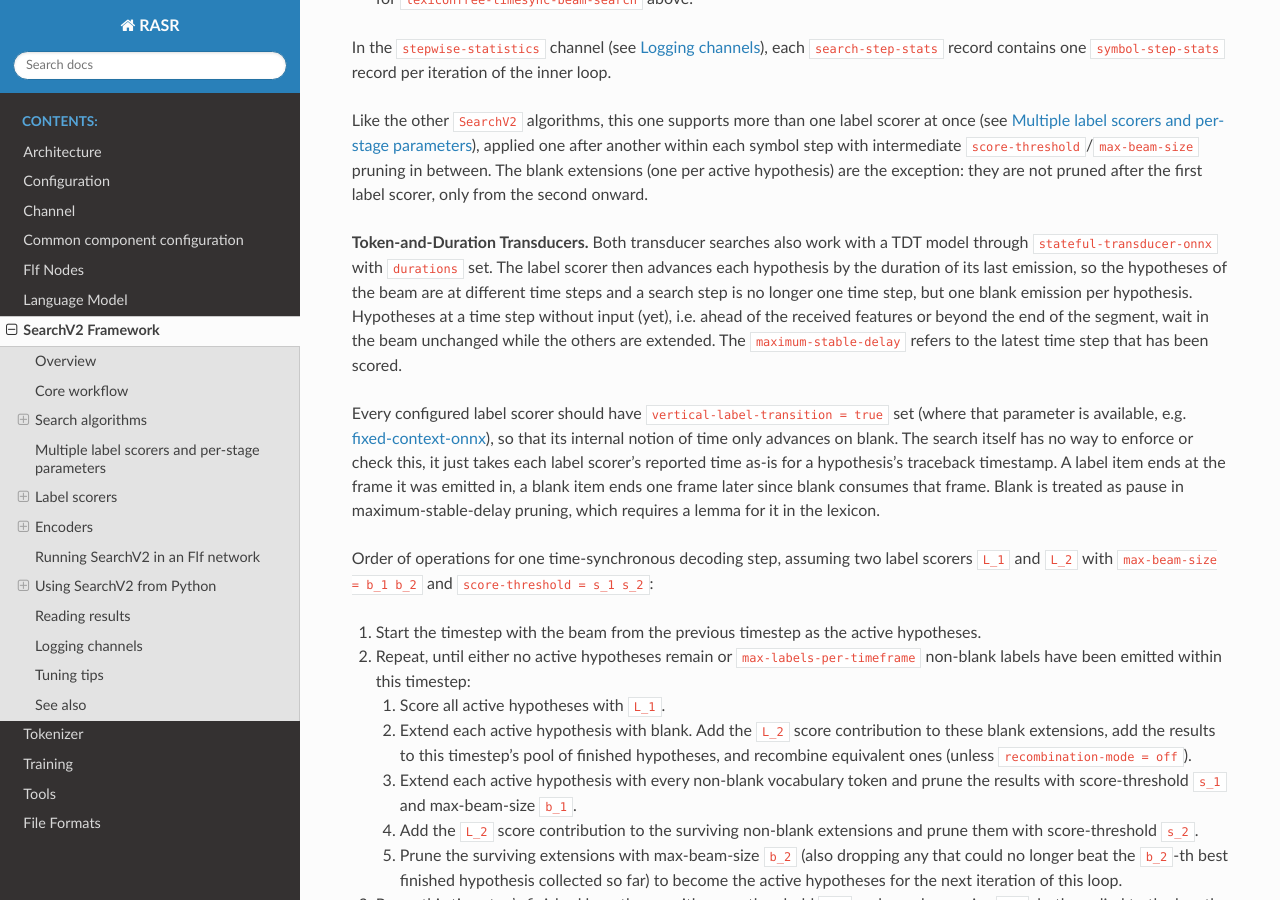
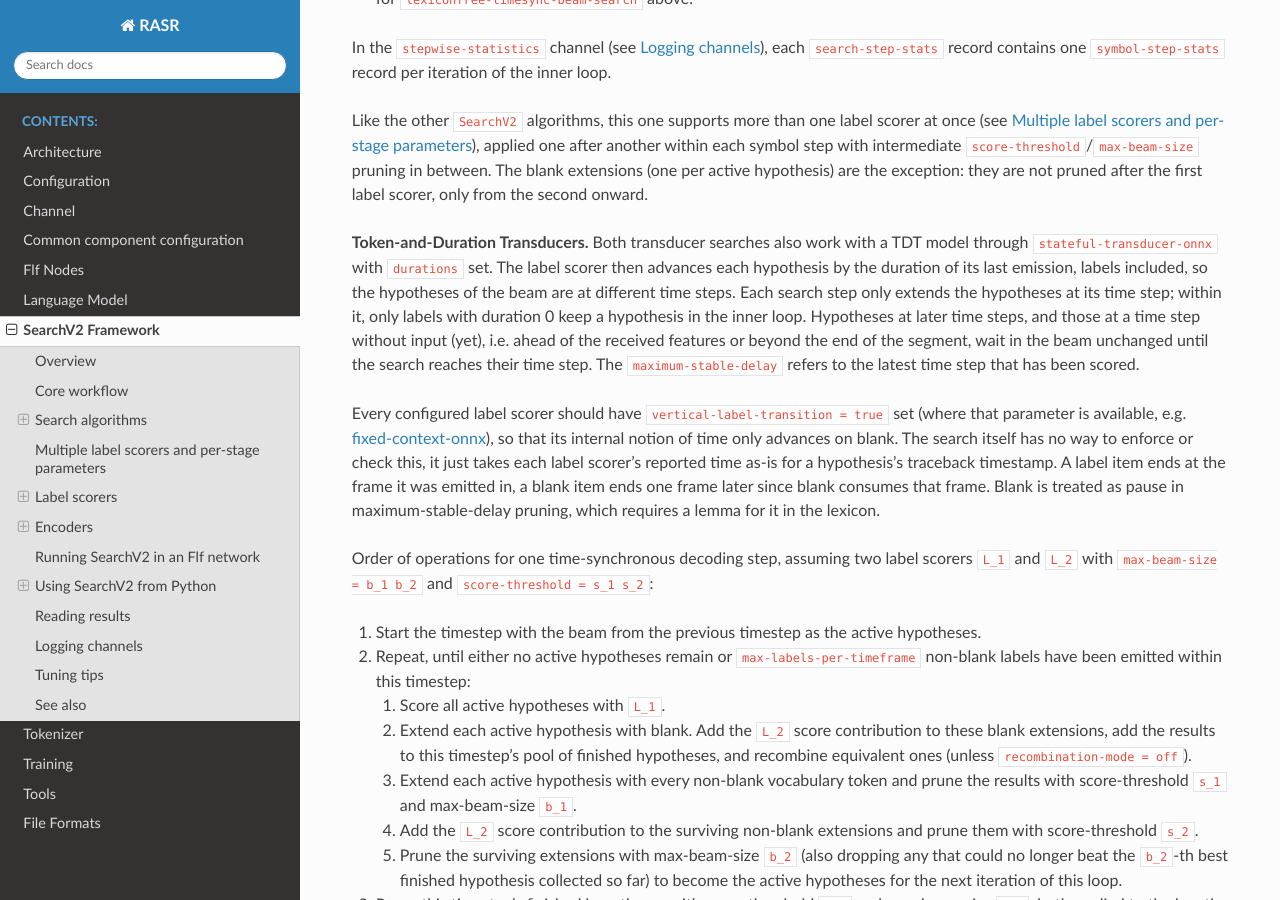
Before and after one commit to rwth-i6/rasr, a Sphinx documentation site: the page built from doc/search_v2.rst, in a window 1280 px wide and 900 px high, scrolled down 8562 px. Built offline with Sphinx 7.4.7 and the Read the Docs theme 3.1.0, drawn with Linux system fonts in a browser that asks for light colours.

Commit message:
Only extend hypotheses at the current time step in the transducer searches
With TDT durations, labels also advance the time step of a hypothesis. So far,
such a hypothesis was extended further within the same search step, running
ahead over several time steps until max-labels-per-timeframe cut it off, and
was compared with hypotheses at other time steps. With beam size 1 this
deleted words and punctuation compared to greedy TDT decoding of Parakeet
TDT. Now hypotheses ahead of the time step of the search step wait in the
beam unchanged until the search reaches their time step, like hypotheses
that can't be scored yet. Standard transducers are not affected, since all
their hypotheses are at the time step of the search step.

Co-Authored-By: Claude Opus 5.5 (1M context) <noreply@anthropic.com>

```diff
--- a/doc/search_v2.rst
+++ b/doc/search_v2.rst
@@ -370,9 +370,10 @@ hypothesis) are the exception: they are not pruned after the first label scorer,
 
 **Token-and-Duration Transducers.** Both transducer searches also work with a TDT model through
 ``stateful-transducer-onnx`` with ``durations`` set. The label scorer then advances each hypothesis by the duration
-of its last emission, so the hypotheses of the beam are at different time steps and a search step is no longer one
-time step, but one blank emission per hypothesis. Hypotheses at a time step without input (yet), i.e. ahead of the
-received features or beyond the end of the segment, wait in the beam unchanged while the others are extended. The
+of its last emission, labels included, so the hypotheses of the beam are at different time steps. Each search step
+only extends the hypotheses at its time step; within it, only labels with duration 0 keep a hypothesis in the inner
+loop. Hypotheses at later time steps, and those at a time step without input (yet), i.e. ahead of the received
+features or beyond the end of the segment, wait in the beam unchanged until the search reaches their time step. The
 ``maximum-stable-delay`` refers to the latest time step that has been scored.
 
 Every configured label scorer should have ``vertical-label-transition = true`` set (where that parameter is
```
Also changed, not shown: 2 other files.
